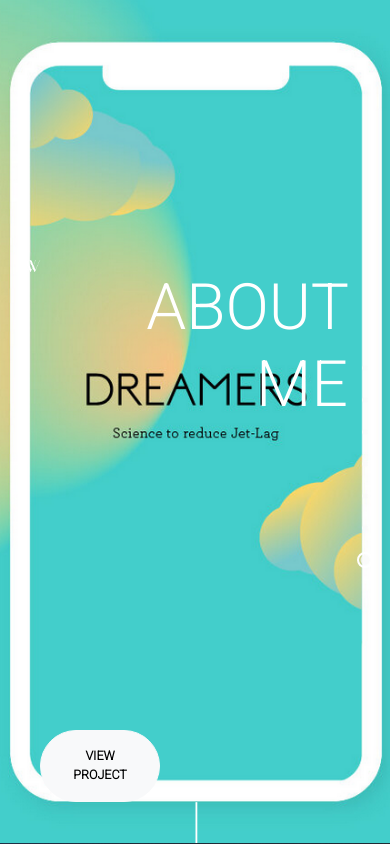
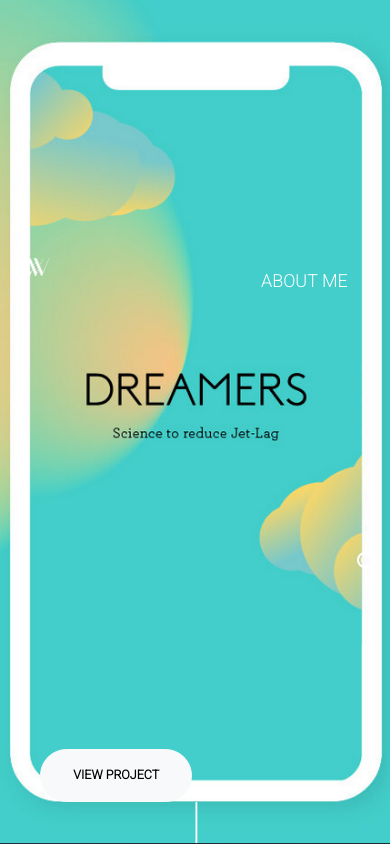
Before and after one commit to kempes007/kempes007.github.io, a website with bundled scripts: page index.html in a window 390 px wide. Shown: the top 845 px of the page. Built offline with nearby package versions, Linux system fonts and the light colour scheme; files whose address does not match are found by name.

Commit message:
fix about me size

```diff
--- a/css/templatemo-main.css
+++ b/css/templatemo-main.css
@@ -872,7 +872,7 @@
   }
 
   .dreamers-content h1 {
-    font-size: 64px;
+    font-size: 18px;
   }
 
   .dreamers-content em {}
--- a/index.html
+++ b/index.html
@@ -45,7 +45,7 @@
             <button type="button" class="btn btn-light btn-lg rounded-pill" style="padding: 16px 32px;" onclick="location.href='dreamers.html';document.title='Dreamers app — VW'">VIEW
                 PROJECT</button>
         </div>
-        <div class="flex-column col-md-6">
+        <div class="flex-column col-sm-2 col-md-6">
             <div class="row justify-content-end">
                 <h1 onclick="location.href='about_me.html';document.title='About me — VW'">ABOUT ME</h1>
             </div>
```
